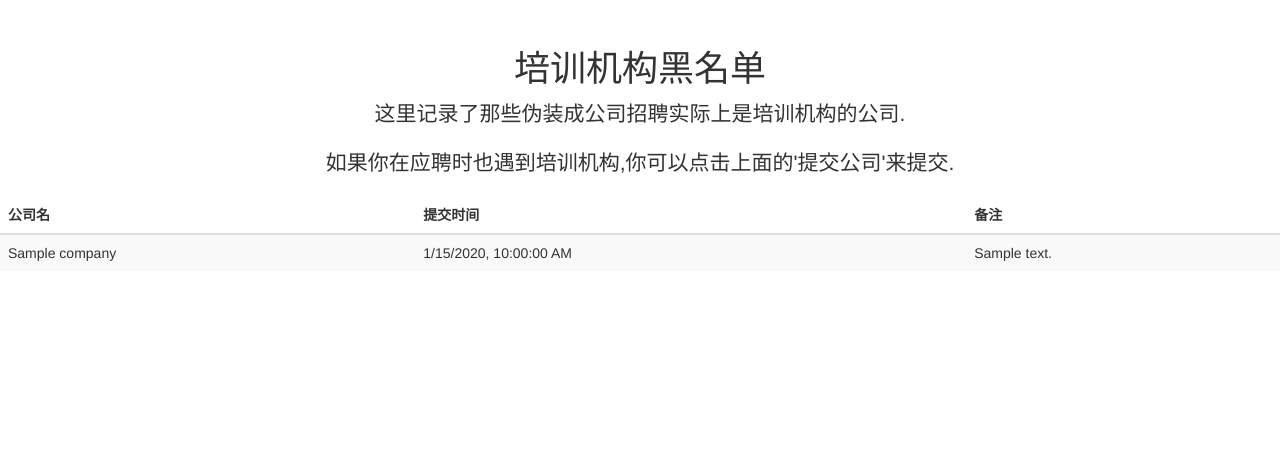
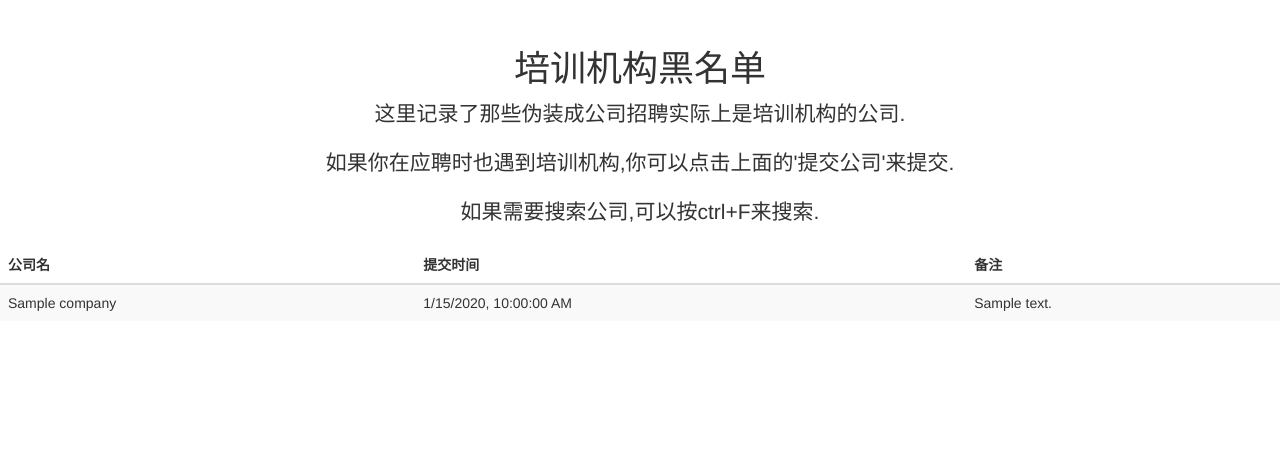
Before and after one commit to Macuilxochitl/blacklist, a Django app: page / in a window 1280 px wide. Shown: the part 51-518 px from the top of the page. Run offline with Django 3.2, Linux system fonts and the light colour scheme; tables that the repository leaves empty hold one stand-in row (values such as "Sample post"); some libraries are stand-ins or nearby versions.

Commit message:
更新了一下页面.

```diff
--- a/bl/templates/list.html
+++ b/bl/templates/list.html
@@ -7,6 +7,7 @@
           <h1>培训机构黑名单</h1>
           <p class="lead">这里记录了那些伪装成公司招聘实际上是培训机构的公司.</p>
           <p class="lead">如果你在应聘时也遇到培训机构,你可以点击上面的'提交公司'来提交.</p>
+          <p class="lead">如果需要搜索公司,可以按ctrl+F来搜索.</p>
       </div>
 </div>
 
```
